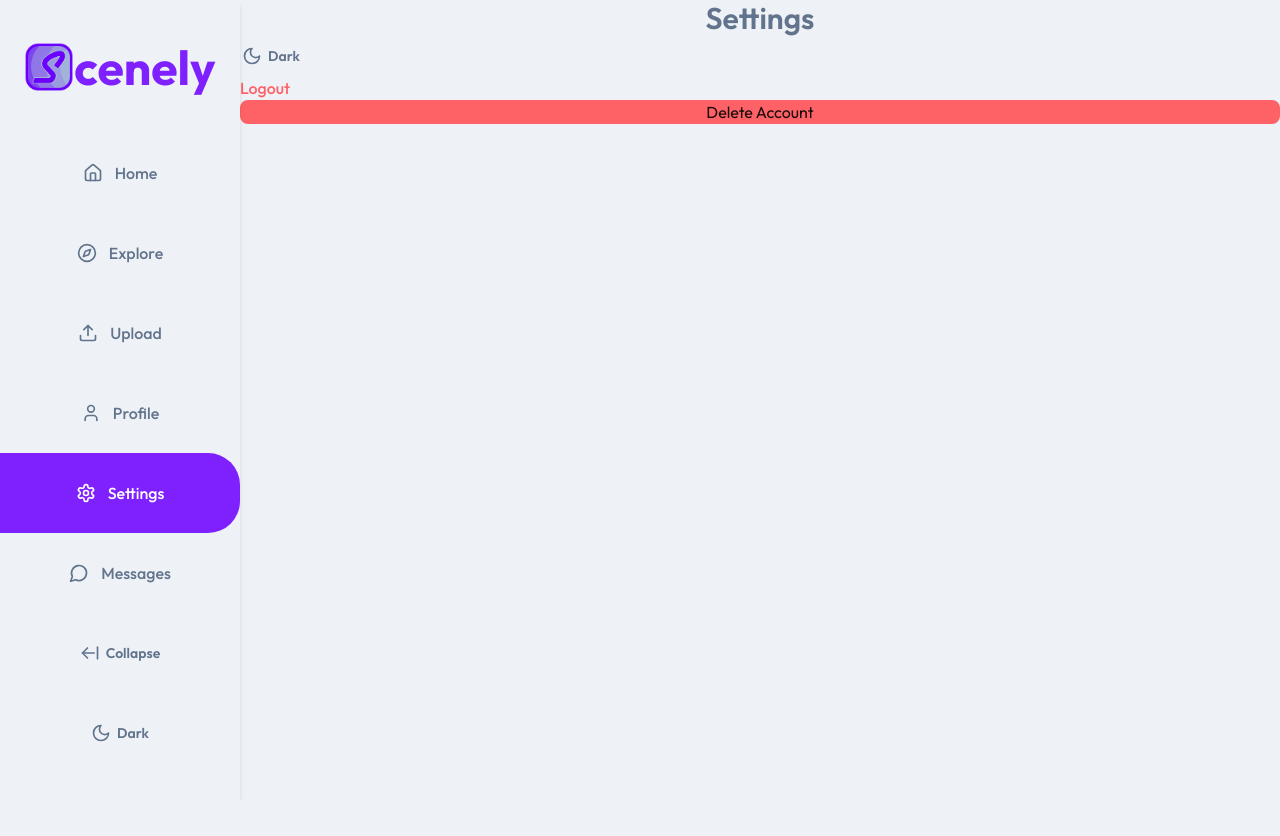
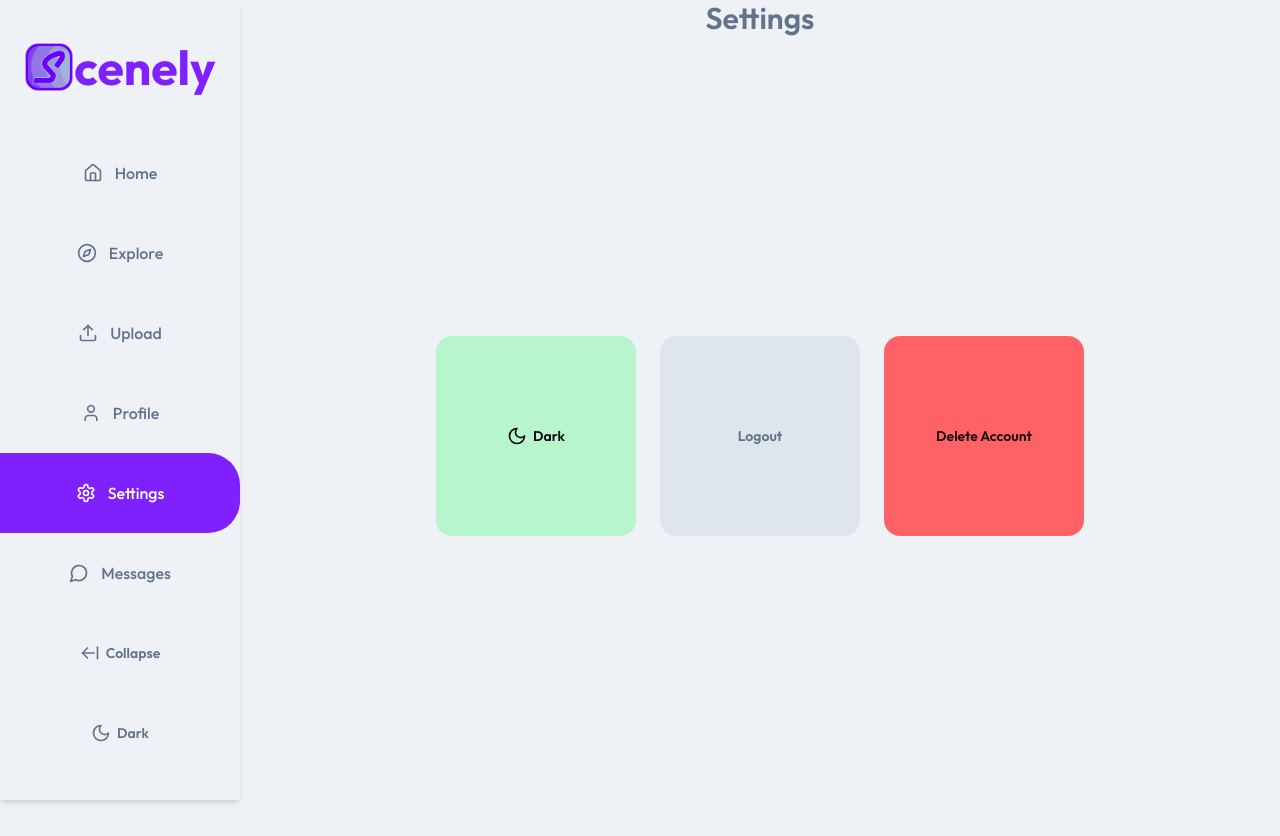
Before and after one commit to karanx64/scenely, a React (Vite) app in the folder frontend/: page /settings in a window 1280 px wide. Before the commit the page ends 800 px from the top, so only its background shows below. Built offline with nearby package versions, Linux system fonts and the light colour scheme; sample sign-in values are in the browser's storage; the HTML template or start-up script is replaced by a standard one.

Commit message:
settings styles, somewhat

```diff
--- a/frontend/src/components/Sidebar.jsx
+++ b/frontend/src/components/Sidebar.jsx
@@ -95,7 +95,7 @@ export default function Sidebar() {
                 )}
               </button>
               <ThemeSwitcher
-                className="rounded-l-none rounded-r-4xl h-20 w-full"
+                className="btn-ghost rounded-l-none rounded-r-4xl h-20 w-full"
                 collapsed={collapsed}
               />
             </div>
--- a/frontend/src/components/ThemeSwitcher.jsx
+++ b/frontend/src/components/ThemeSwitcher.jsx
@@ -16,14 +16,12 @@ const ThemeToggle = ({ className = "", collapsed }) => {
   };
 
   return (
-    <button onClick={toggleTheme} className={`btn btn-ghost ${className}`}>
+    <button onClick={toggleTheme} className={`btn  ${className}`}>
       {theme === "dim" ? <Moon size={20} /> : <Sun size={20} />}
       {!collapsed && (
-
-          <span className="ml-2 hidden sm:inline">
-            {theme === "dim" ? "Dark" : "Light"}
-          </span>
-
+        <span className="ml-2 hidden sm:inline">
+          {theme === "dim" ? "Dark" : "Light"}
+        </span>
       )}
     </button>
   );
--- a/frontend/src/pages/Settings.jsx
+++ b/frontend/src/pages/Settings.jsx
@@ -39,16 +39,27 @@ export default function Settings() {
 
   return (
     <main className="p-20 space-y-20">
-      <h1 className="text-3xl text-center font-semibold mb-20 text-base-content">Settings</h1>
-      <ThemeSwitcher />
+      <h1 className="text-3xl text-center font-semibold mb-20 text-base-content">
+        Settings
+      </h1>
+      <div className="sm:flex-col md:flex-row min-h-screen flex items-center justify-center gap-6">
+        <ThemeSwitcher className="h-50 w-50  btn-accent" />
         <button
           onClick={() => {
             setshowLogoutModal(true);
           }}
-        className="flex items-center gap-3 px-4 py-2 rounded-lg font-medium text-error hover:bg-error/10"
+          className="btn  h-50 w-50 "
         >
           Logout
         </button>
+        <button
+          onClick={() => setShowDeleteModal(true)}
+          className="w-50 h-50  btn btn-error"
+        >
+          Delete Account
+        </button>
+      </div>
+
       {showLogoutModal && (
         <Modal
           title="Confirm Logout"
@@ -65,12 +76,6 @@ export default function Settings() {
         ></Modal>
       )}
 
-      <button
-        onClick={() => setShowDeleteModal(true)}
-        className="w-full bg-error text-error-content py-2 rounded-lg hover:bg-error/90"
-      >
-        Delete Account
-      </button>
       {showDeleteModal && (
         <Modal
           title="Confirm Deletion"
```
Also changed, not shown: frontend/src/index.css (line endings or trailing spaces). Lines whose indentation alone changed are shown as unchanged.
